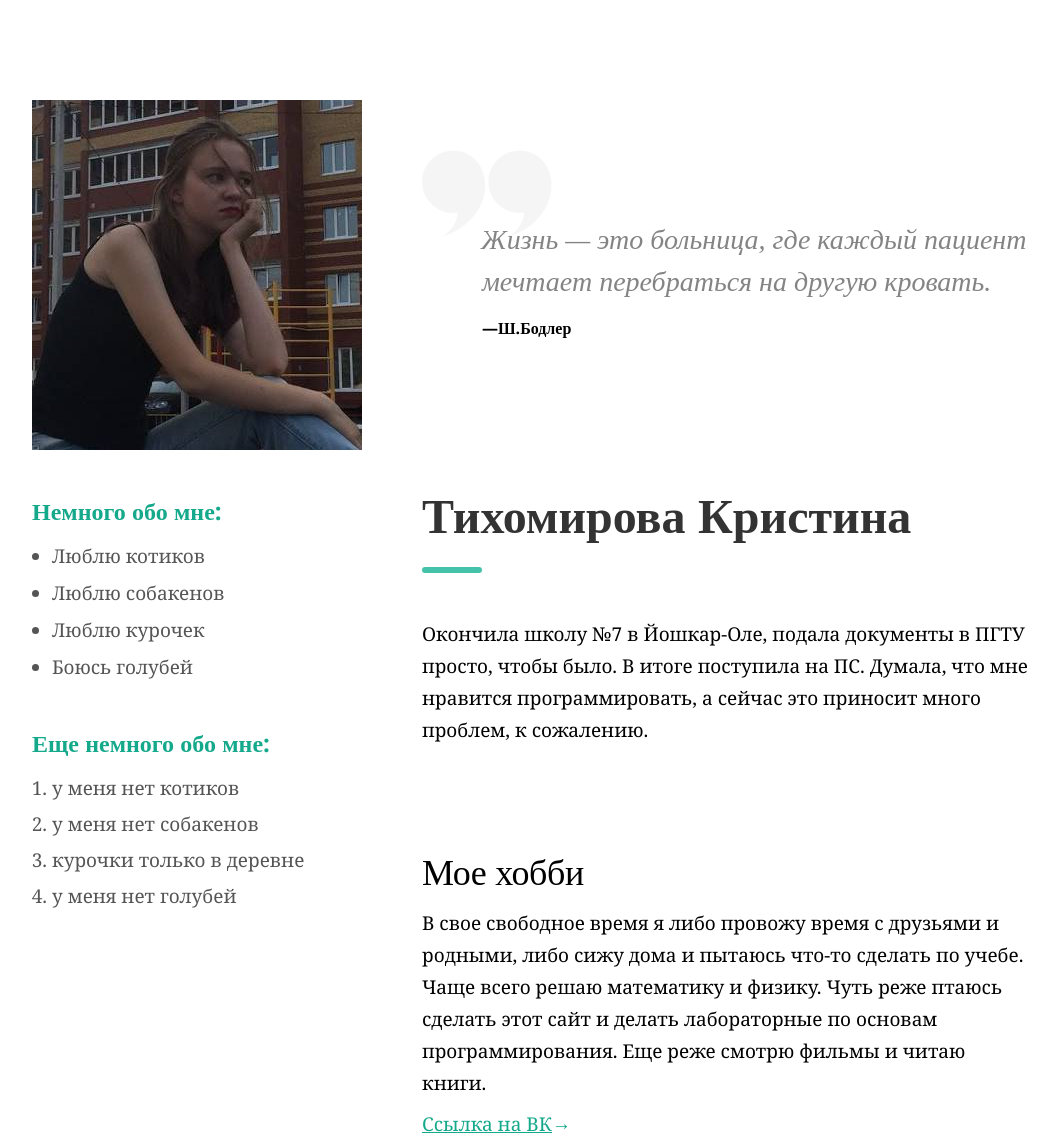
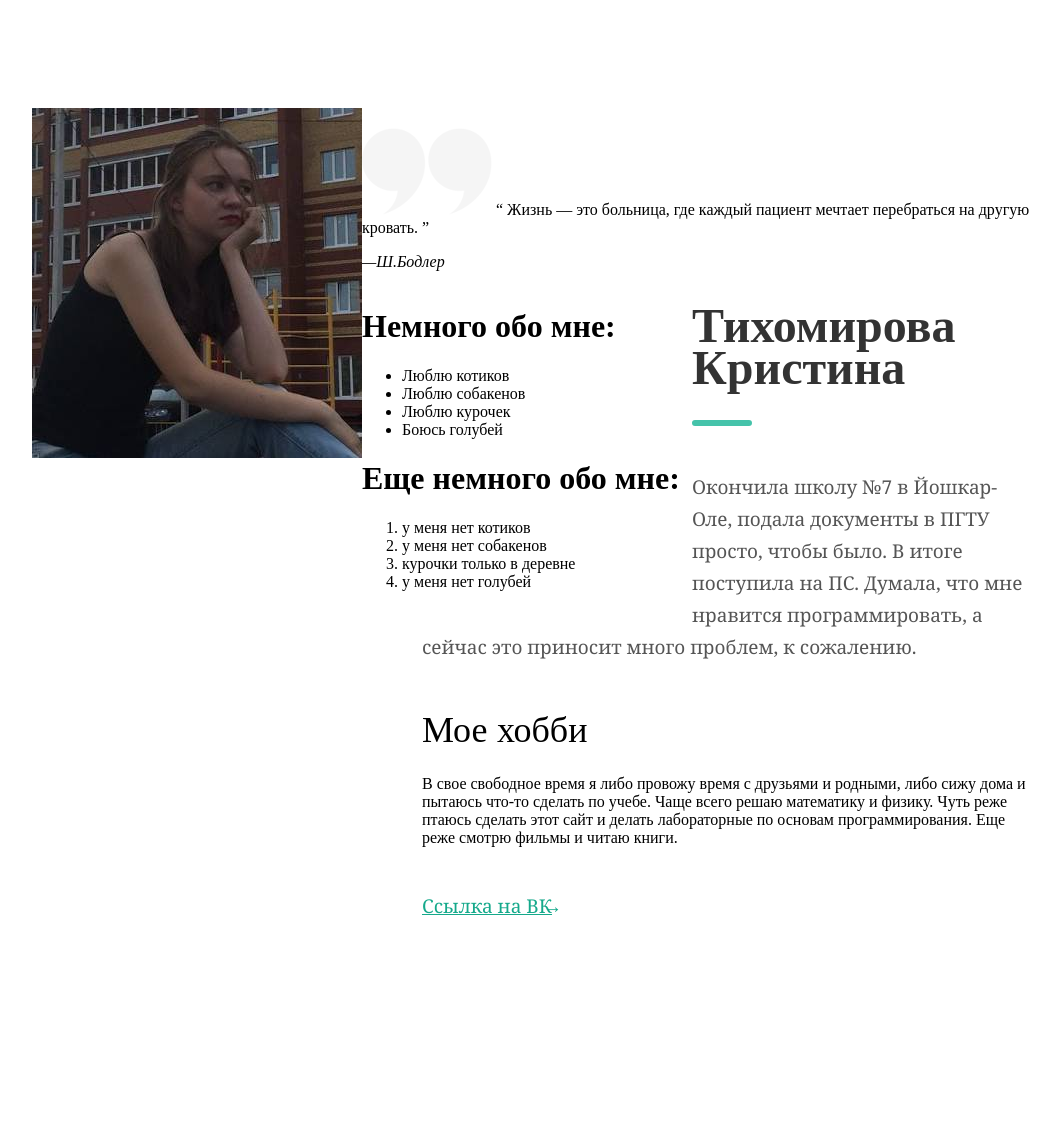
Before and after one commit to ktodkf/labs, a PHP site: page / in a window 1280 px wide. Shown: the whole page, without its empty margins (108-1168 px from the left). After the commit the page ends 915 px from the top, so only its background shows below. Run offline with PHP 8.4, Linux system fonts and the light colour scheme.

Commit message:
Update style.css

```diff
--- a/Front-End/lw5/css/style.css
+++ b/Front-End/lw5/css/style.css
@@ -1,176 +1,106 @@
-body
-{
+  .container {
       padding: 100px 0 0 0;
       max-width: 1000px;
       margin: 0 auto;
   }
 
-.container
-{
-    display: flex;
+  .photo_quote {
+      float: left;
+      margin-bottom: 45px;
   }
 
-.photo
-{
+  .photo {
       width: 330px;
       height: 350px;
-    border-radius: 5px;
       float: left;
   }
 
-.quote
-{
-    padding-top: 50px;
-    margin-left: -60px;
-    margin-bottom: 12px;
+  .quote {
+      padding-top: 20px;
   }
 
-.quoteandcitata
-{
-    height: 350px;
-    padding-left: 450px;
+  .quotes {
+      padding-top: 30px;
+      margin-left: 390px;
   }
 
-.citata::before
-{
+
+  .text_quote::before {
       content: '';
 
   }
 
-.citata
-{
-
-    font-size: 28px;
-    font-family: Georgia-Itali;
-    font-style: oblique;
+  .text_quote {
       color: #848484;
-    margin-left: -75px;
-    line-height: 42px;
+      margin: -20px 0 14px 60px;
+      float: right;
+      font: italic 28px/42px Georgia;
   }
 
-.lists
-{
+  .author {
+      margin-left: 63px;
+      font: normal bold 16px/18px Open Sans;
+  }
+
+  .lists {
       width: 330px;
       float: left;
   }
 
-.favourite_animals
-{
-    margin-top: 49px;
-    font-family: Open Sans;
-    font-size: 24px;
+  .title_list {
+      font: 600 24px/32px Open Sans;
       color: #15a98c;
-    line-height: 1;
-    margin-bottom: 15px;
   }
 
-.favourite_animals_list
-{
-    line-height:37px;
-    font-size: 19px;
-    font-family: Georgia;
+  .element_lists {
       color: #555555;
-    padding-inline-start: 20px;
-    margin-top: 1px;
+      margin: 13px 0 43px -20px;
+      font: 19px/36px Georgia;
   }
 
-.about_me
-{
-    margin-top: 40px;
-    font-family: Open Sans;
-    font-size: 24px;
-    color: #15a98c;
-    margin-bottom: 0px;
+  .name {
+      margin-bottom: 33px;
+      color: #333333;
+      width: 580px;
+      font: 700 48px/42px Open Sans;
   }
 
-.about_me_list
-{
-    font-size: 19px;
-    font-family: Georgia;
-    color: #555555;
-    padding-inline-start: 20px;
-    line-height:36px;
-    margin-top: 11px;
-}
-
-.name
-{
-    font-family: Open Sans;
-    font-weight: bold;
-    font-size: 48px;
-    margin-bottom: 20px;
-    color: #333333;
-    width: 580px;
-}
-
-.line
-{
+  .line {
       border: 3px solid #45c3aa;
       border-radius: 3px;
       width: 54px;
       margin: 0;
+      margin-bottom: 45px;
   }
 
-.info
-{
+  .info {
       padding-left: 390px;
   }
 
-.text
-{
-    font-family: Georgia;
-    font-size: 19px;
-    height: 200px;
-    line-height: 32px;
+  .text {
       text-align: left;
-    margin-top: 45px ;
+      margin-top: 7px;
+      font: 19px/32px Georgia;
+      color: #555555;
   }
 
-.my_hobby
-{
-    font-family: Open Sans;
-    font-weight: normal;
-    font-size: 36px;
-    line-height: 60px;
-    letter-spacing: -0.4px;
-    margin-bottom: 5px;
-    margin-top: 24px;
+  .my_hobby {
+      font: normal 36px/60px Open Sans;
+      margin: 36px 0 5px 0;
   }
 
-.hobby
-{
-    font-family: Georgia;
-    font-size: 19px;
-    height: 190px;
-    line-height: 32px;
-    text-align: left;
-    margin-top: 0px ;
-    margin-bottom: 20px;
+
+  .link {
+      color: #15a98b;
+      font: 19px Georgia;
+      position: relative;
+      top: 30px;
+      text-decoration: underline;
   }
 
-cite
-{
-    font-size: 16px;
-    font-family: Open Sans;
-    font-style: normal;
-    font-weight: bold;
-    line-height: 18px;
+  .link::after {
+      content: '\2192';
+      display: inline-block;
+      position: absolute;
+      left: 121px;
   }
-
-.link
-{
-    color: #15a98b;
-    font-family: Georgia;
-    font-size: 19px;
-    line-height: 0px;
-    position: relative;
-}
-
-.link::after
-{
-    content: '\2192';
-    display: block;
-    position: absolute;
-    left: 130px;
-    top: 12px;
-}
```
Lines whose indentation alone changed are shown as unchanged.
